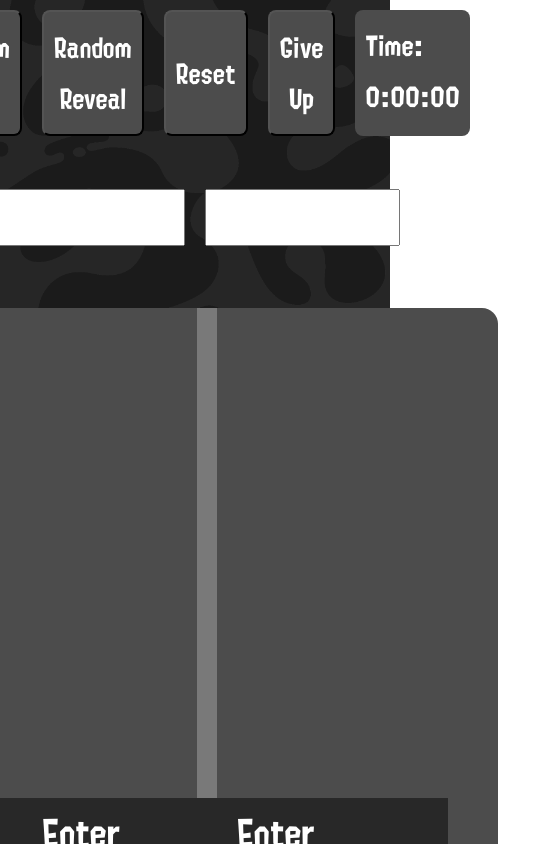
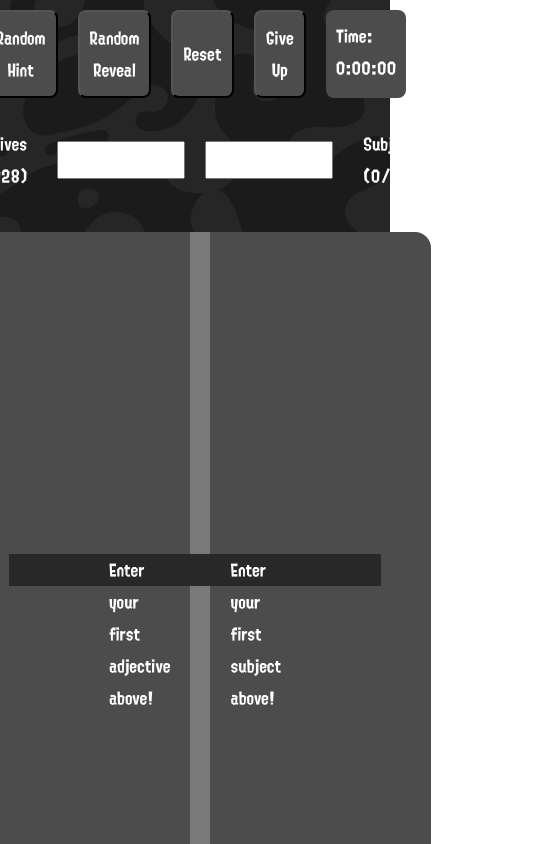
Before and after one commit to EpicYoshiMaster/splat-title-quiz, a React (Create React App) app: page / in a window 390 px wide. Shown: the top 844 px of the page, 559 px wide, since content can reach past the window. Built offline with nearby package versions, Linux system fonts and the light colour scheme.

Commit message:
Implement responsive text sizes

```diff
--- a/src/App.tsx
+++ b/src/App.tsx
@@ -497,6 +497,7 @@ export default App;
 //Height based on screen height
 //Total width should be determined by the maximum possible text length
 
+
 const BackBackground = styled.div<{$gradient: string}>`
 	position: fixed;
 	top: 0;
@@ -506,7 +507,6 @@ const BackBackground = styled.div<{$gradient: string}>`
 
 	background-color: #000000;
 	background-image: linear-gradient(${props => props.$gradient});
-	background-attachment: fixed;
 `;
 
 const SecretVideo = styled.video<{$active?: boolean}>`
@@ -526,19 +526,22 @@ const Background = styled.div`
 
 	background-size: 600px;
 	background-image: url('./camo-foreground-black.png');
-	background-attachment: fixed;
 
 	overflow: hidden;
 `;
 
 const Content = styled.div`
 	position: relative;
+
+	max-width: 100%;
 	display: flex;
 	flex-direction: column;
 	align-items: center;
 
 	color: #ffffff;
-	font-size: 25px;
+
+	font-size: 1rem;
+	font-size: clamp(1rem, 2vw, 1.75rem);
 `;
 
 const TopRow = styled.div`
@@ -549,8 +552,11 @@ const TopRow = styled.div`
 const TopRowItem = styled.div`
 	margin: 10px;
 	padding: 10px;
+
 	font-family: Splatoon;
-	font-size: 25px;
+	font-size: 1rem;
+	font-size: clamp(1rem, 2vw, 1.75rem);
+
 	border-radius: 0.5rem;
 
 	color: #ffffff;
@@ -568,8 +574,12 @@ const SubjectText = styled(AdjectiveText)`
 `
 
 const TitleInput = styled.input`
+
 	font-family: Splatoon;
-	font-size: 25px;
+
+	font-size: 1rem;
+	font-size: clamp(1rem, 2vw, 1.75rem);
+
 	margin: 0 10px;
 `;
 
@@ -585,7 +595,7 @@ const TextBox = styled.div`
 const Collection = styled.div`
 	position: relative;
 	//min-height: 0;
-	height: 30em;
+	height: 80vh;
 
 	display: grid;
 	grid-template-columns: 1fr max-content 1fr;
@@ -593,9 +603,9 @@ const Collection = styled.div`
 	margin: 20px 0;
 	border-radius: 1rem;
 
-	font-size: 35px;
+	font-size: 1rem;
+	font-size: clamp(1rem, 2vw, 2rem);
 
-	//background: linear-gradient(#1b1b1b, #4c4c4c, #1b1b1b);
 	background-color: #4c4c4c;
 
 	overflow: hidden;
@@ -626,7 +636,6 @@ const TitleEntries = styled.div<{ $transitionTime: number}>`
 	flex-direction: column;
 	align-items: flex-end;
 
-	font-size: 35px;
 	height: 2em;
 	width: 100%;
 
```
